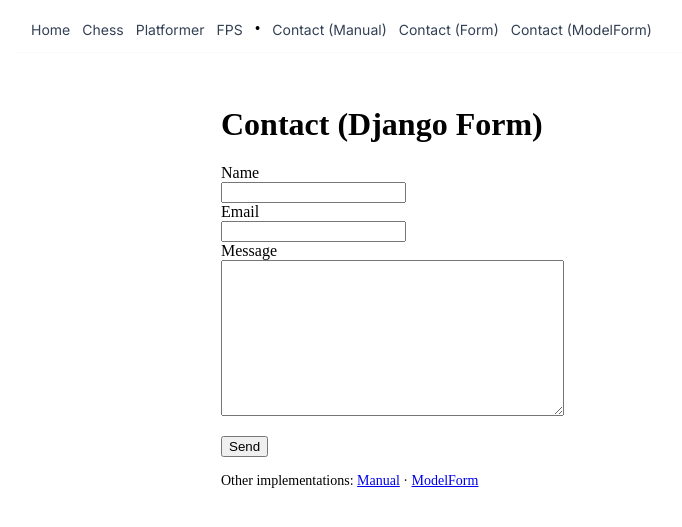
After one commit to AymanOHM/minigames, a Django app: page /contact/form/ in a window 1280 px wide. The commit adds this page. Shown: the top 527 px of the page, without its empty margins (59-741 px from the left). Run offline with Django 5.2, Linux system fonts and the light colour scheme; parts of the project's set-up code (start-up, migrations or seed data) failed here and were passed over.

Commit message:
Add ContactMessage model and views for contact forms
- Implemented ContactMessage model to store user messages.
- Added views for manual, Django form, and model form contact submissions.
- Created templates for contact forms and success message.
- Updated URLs to include contact form paths.
- Enhanced navigation in base template to link to contact forms.

```diff
--- a/hub/urls.py
+++ b/hub/urls.py
@@ -3,4 +3,8 @@ from . import views
 
 urlpatterns = [
     path('', views.home, name='home'),
+    path('contact/basic/', views.contact_basic, name='contact_basic'),
+    path('contact/form/', views.contact_form, name='contact_form'),
+    path('contact/model/', views.contact_modelform, name='contact_modelform'),
+    path('contact/success/', views.contact_success, name='contact_success'),
 ]
--- a/hub/views.py
+++ b/hub/views.py
@@ -1,8 +1,107 @@
-from django.shortcuts import render
+from __future__ import annotations
 
-from .models import Game
+from django.shortcuts import render, redirect
+from django.urls import reverse
+from django import forms
+from django.core.validators import validate_email
+
+from .models import Game, ContactMessage
 
 
 def home(request):
     games = Game.objects.filter(is_active=True)
     return render(request, 'hub/home.html', {"games": games})
+
+
+def contact_success(request):
+    return render(request, 'hub/contact_success.html')
+
+
+def contact_basic(request):
+    """Manual form handling without Django's Form classes."""
+    errors: dict[str, list[str]] = {}
+    data: dict[str, str] = {}
+
+    if request.method == "POST":
+        data = {
+            "name": (request.POST.get("name") or "").strip(),
+            "email": (request.POST.get("email") or "").strip(),
+            "message": (request.POST.get("message") or "").strip(),
+        }
+        company = (request.POST.get("company") or "").strip()  # honeypot
+
+        def add_error(field: str, message: str) -> None:
+            errors.setdefault(field, []).append(message)
+
+        if company:
+            add_error("non_field_errors", "Spam detected.")
+
+        if not data["name"]:
+            add_error("name", "Name is required.")
+        if not data["email"]:
+            add_error("email", "Email is required.")
+        else:
+            try:
+                validate_email(data["email"])
+            except forms.ValidationError:
+                add_error("email", "Enter a valid email address.")
+
+        if not data["message"]:
+            add_error("message", "Message is required.")
+
+        if not errors:
+            ContactMessage.objects.create(**data)
+            return redirect(reverse("contact_success"))
+    # GET or POST with errors -> render
+    return render(request, "hub/contact_basic.html", {"data": data, "errors": errors})
+
+
+def contact_form(request):
+    """Using a Django Form (not tied to a model)."""
+    class ContactDjangoForm(forms.Form):
+        name = forms.CharField(max_length=120)
+        email = forms.EmailField()
+        message = forms.CharField(widget=forms.Textarea, max_length=5000)
+        company = forms.CharField(required=False, widget=forms.HiddenInput)
+
+        def clean(self):
+            cleaned = super().clean()
+            if cleaned.get("company"):
+                raise forms.ValidationError("Spam detected.")
+            return cleaned
+
+    if request.method == "POST":
+        form = ContactDjangoForm(request.POST)
+        if form.is_valid():
+            cleaned = dict(form.cleaned_data)
+            cleaned.pop("company", None)
+            ContactMessage.objects.create(**cleaned)
+            return redirect("contact_success")
+    else:
+        form = ContactDjangoForm()
+    return render(request, "hub/contact_form.html", {"form": form})
+
+
+def contact_modelform(request):
+    """Using a ModelForm directly tied to ContactMessage."""
+    class ContactModelForm(forms.ModelForm):
+        company = forms.CharField(required=False, widget=forms.HiddenInput)
+
+        class Meta:
+            model = ContactMessage
+            fields = ["name", "email", "message"]
+
+        def clean(self):
+            cleaned = super().clean()
+            if cleaned.get("company"):
+                raise forms.ValidationError("Spam detected.")
+            return cleaned
+
+    if request.method == "POST":
+        form = ContactModelForm(request.POST)
+        if form.is_valid():
+            form.save()
+            return redirect("contact_success")
+    else:
+        form = ContactModelForm()
+    return render(request, "hub/contact_modelform.html", {"form": form})
--- a/templates/base.html
+++ b/templates/base.html
@@ -22,6 +22,10 @@
     <a href="{% url 'chess_game' %}">Chess</a>
     <a href="{% url 'platformer' %}">Platformer</a>
     <a href="{% url 'fps' %}">FPS</a>
+  <span aria-hidden="true">•</span>
+  <a href="{% url 'contact_basic' %}">Contact (Manual)</a>
+  <a href="{% url 'contact_form' %}">Contact (Form)</a>
+  <a href="{% url 'contact_modelform' %}">Contact (ModelForm)</a>
   </nav>
 
   <main id="content" role="main">
--- /dev/null
+++ b/templates/hub/contact_form.html
@@ -0,0 +1,35 @@
+{% extends 'base.html' %}
+
+{% block title %}Contact — Django Form{% endblock %}
+
+{% block content %}
+	<div class="wrap" style="max-width:720px;margin:1rem auto;padding:1rem;">
+		<h1>Contact (Django Form)</h1>
+		<form method="post" novalidate>
+			{% csrf_token %}
+			{{ form.company }}
+			<div>
+				<label for="id_name">Name</label><br>
+				{{ form.name }}
+				{% if form.name.errors %}<div style="color:#b91c1c;">{{ form.name.errors.0 }}</div>{% endif %}
+			</div>
+			<div>
+				<label for="id_email">Email</label><br>
+				{{ form.email }}
+				{% if form.email.errors %}<div style="color:#b91c1c;">{{ form.email.errors.0 }}</div>{% endif %}
+			</div>
+			<div>
+				<label for="id_message">Message</label><br>
+				{{ form.message }}
+				{% if form.message.errors %}<div style="color:#b91c1c;">{{ form.message.errors.0 }}</div>{% endif %}
+			</div>
+			{% if form.non_field_errors %}<div style="color:#b91c1c;">{{ form.non_field_errors.0 }}</div>{% endif %}
+			<div style="margin-top:1rem;">
+				<button type="submit">Send</button>
+			</div>
+		</form>
+		<p style="margin-top:1rem;font-size:14px;">
+			Other implementations: <a href="{% url 'contact_basic' %}">Manual</a> · <a href="{% url 'contact_modelform' %}">ModelForm</a>
+		</p>
+	</div>
+{% endblock %}
```
Also changed, not shown: hub/admin.py (+8 -1 lines), hub/models.py (+14 -0 lines), templates/hub/contact_basic.html (added, +37 -0 lines), templates/hub/contact_modelform.html (added, +35 -0 lines), templates/hub/contact_success.html (added, +15 -0 lines), db.sqlite3, hub/migrations/0003_contactmessage.py (added).
